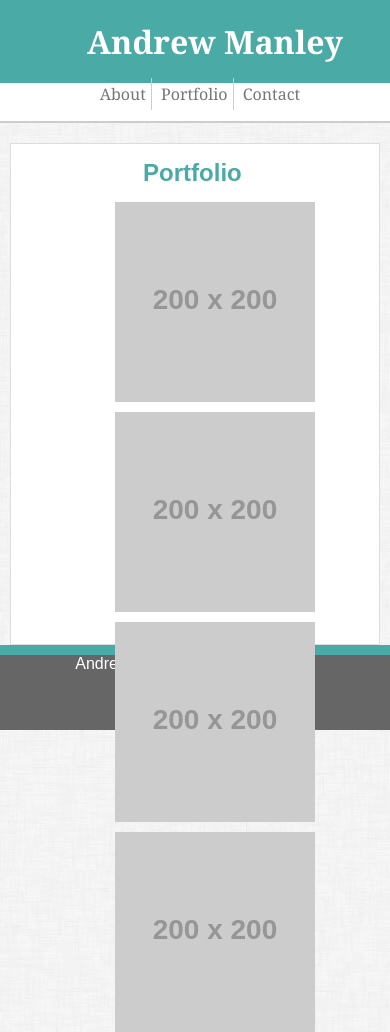
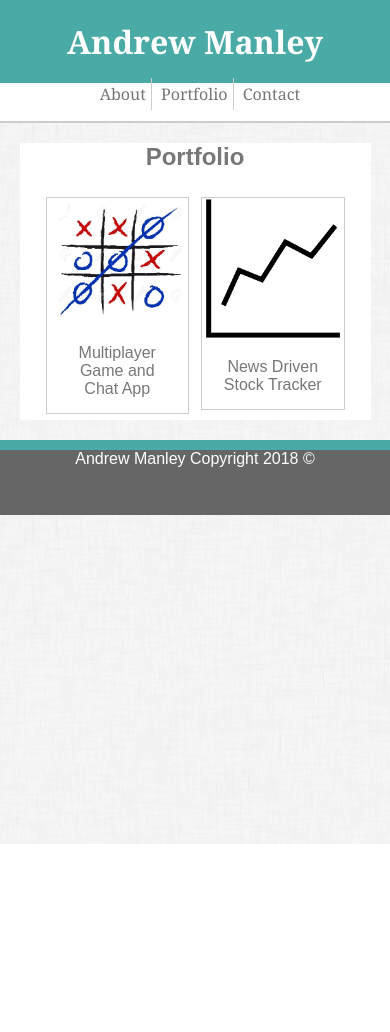
Before and after one commit to manleyac/Responsive-Portfolio, a plain HTML site: page portfolio.html in a window 390 px wide. After the commit the page ends 844 px from the top, so only its background shows below. Drawn offline with Linux system fonts and the light colour scheme; placeholder pictures from the web are drawn by us.

Commit message:
updating portfolio pics

```diff
--- a/assets/css/style.css
+++ b/assets/css/style.css
@@ -62,38 +62,49 @@ header li {
    border: none;
 }
 
-/* Section Styles */
-section {
-   width: 960px;
-   height: 400px;
-   margin: auto;
-   position: relative;
-   top: 50%;
-   transform: translateY(50%);
+
+#portfolioSection {
+   width: 90vw;
+   text-align: center;
    background-color: #fff;
-   border: 1px solid #ddd;
+   margin: 5vw;
 }
 
-section h2 {
-   margin: 15px 15px 15px 50px;
-   vertical-align: center;
-   color: #4aaaa5;
+#portfolioPics {
+   display: flex;
+   flex-direction: row;
+   justify-content: center;
+   margin: 20px;
 }
 
-section img {
+div.gallery {
+   border: 1px solid #ccc;
+ }
+
+ div.gallery:hover {
+   border: 1px solid #777;
+ }
+
+ div.gallery img {
+   width: 100%;
+   height: auto;
+ }
+
+ div.desc {
+   padding: 15px;
+   text-align: center;
+ }
+
+ * {
+   box-sizing: border-box;
+ }
+
+ .responsive {
+   padding: 0 6px;
    float: left;
-   margin: 10px 10px;
-}
+   width: 24.99999%;
+ }
 
-section p {
-   margin: 30px;
-   line-height: 2;
-   text-align: center;
-}
-
-#portfolioPic {
-   margin-left: 40px;
-}
 
 /* input form */
 form * {
@@ -145,17 +156,13 @@ footer {
       transform: initial;
    }
 
-   #portfolioSection {
-      height: 500px;
-   }
-
    form * {
    width: 80%;
    }
 
 }
 
-@media screen and (max-width: 768px) {
+@media screen and (max-width: 750px) {
    body {
       width: 100%;
    }
@@ -164,25 +171,19 @@ footer {
       width: 100%;
    }
 
-   section {
-      width: auto;
-      margin-top: 20px;
-      margin-left: 10px;
-      margin-right: 10px;
-      transform: initial;
-   }
-
-   #portfolioSection {
-      height: 500px;
-   }
 
    form * {
    width: 80%;
    }
 
+   .responsive {
+      width: 49.99999%;
+      margin: 6px 0;
+    }
+
 }
 
-@media screen and (max-width: 640px) {
+@media screen and (max-width: 500px) {
    body {
       width: 100%;
    }
@@ -202,33 +203,11 @@ footer {
       text-align: center;
    }
 
-   section {
-      width: auto;
-      height: auto;
-      margin-top: 20px;
-      margin-left: 10px;
-      margin-right: 10px;
-      transform: initial;
-   }
 
-   section h2 {
-      text-align: center;
-      margin-right: 15%;
-   }
-
-   section img {
-      float: none;
-      display: block;
-      margin: auto;
-   }
    .container {
       width: 100%;
    }
 
-   #portfolioPic img{
-      margin-top: 10px;
-      margin-bottom: 10px;
-   }
 
    #portfolioFooter {
       position: initial;
@@ -237,4 +216,8 @@ footer {
       width: 80%;
    }
 
+   .responsive {
+      width: 100%;
+    }
+
 }
--- a/portfolio.html
+++ b/portfolio.html
@@ -22,11 +22,25 @@
 
    <section id="portfolioSection">
       <h2>Portfolio</h2>
-      <div id="portfolioPic">
-            <img src="http://via.placeholder.com/200x200" alt="placeholder">
-            <img src="http://via.placeholder.com/200x200" alt="placeholder">
-            <img src="http://via.placeholder.com/200x200" alt="placeholder">
-            <img src="http://via.placeholder.com/200x200" alt="placeholder">
+      <div id="portfolioPics">
+            <div class="responsive">
+                  <div class="gallery">
+                    <a target="_blank" href="https://enigmatic-hamlet-62799.herokuapp.com/">
+                      <img src="assets/images/tictactoe.jpg" alt="Cinque Terre" width="200" height="200">
+                    </a>
+                    <div class="desc">Multiplayer Game and Chat App</div>
+                  </div>
+            </div>
+
+
+            <div class="responsive">
+                  <div class="gallery">
+                        <a target="_blank" href="https://manleyac.github.io/News-Driven-Stock-Tracker/">
+                        <img src="assets/images/stockChart.png" alt="Forest" width="200" height="200">
+                        </a>
+                        <div class="desc">News Driven Stock Tracker</div>
+                  </div>
+            </div>
       </div>
    </section>
    <footer id="portfolioFooter">
```
Also changed, not shown: assets/images/stockChart.png (added), assets/images/tictactoe.jpg (added).
